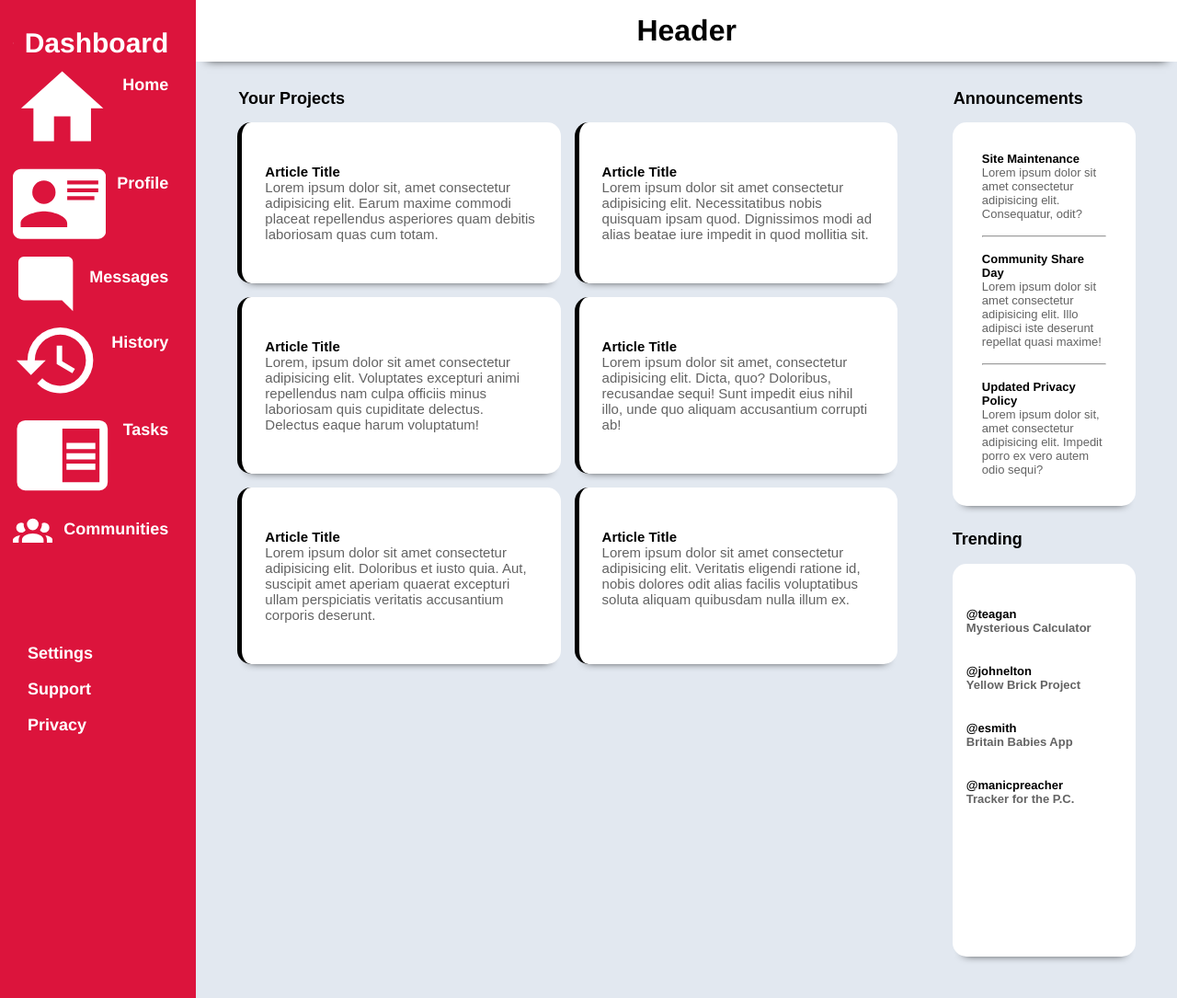
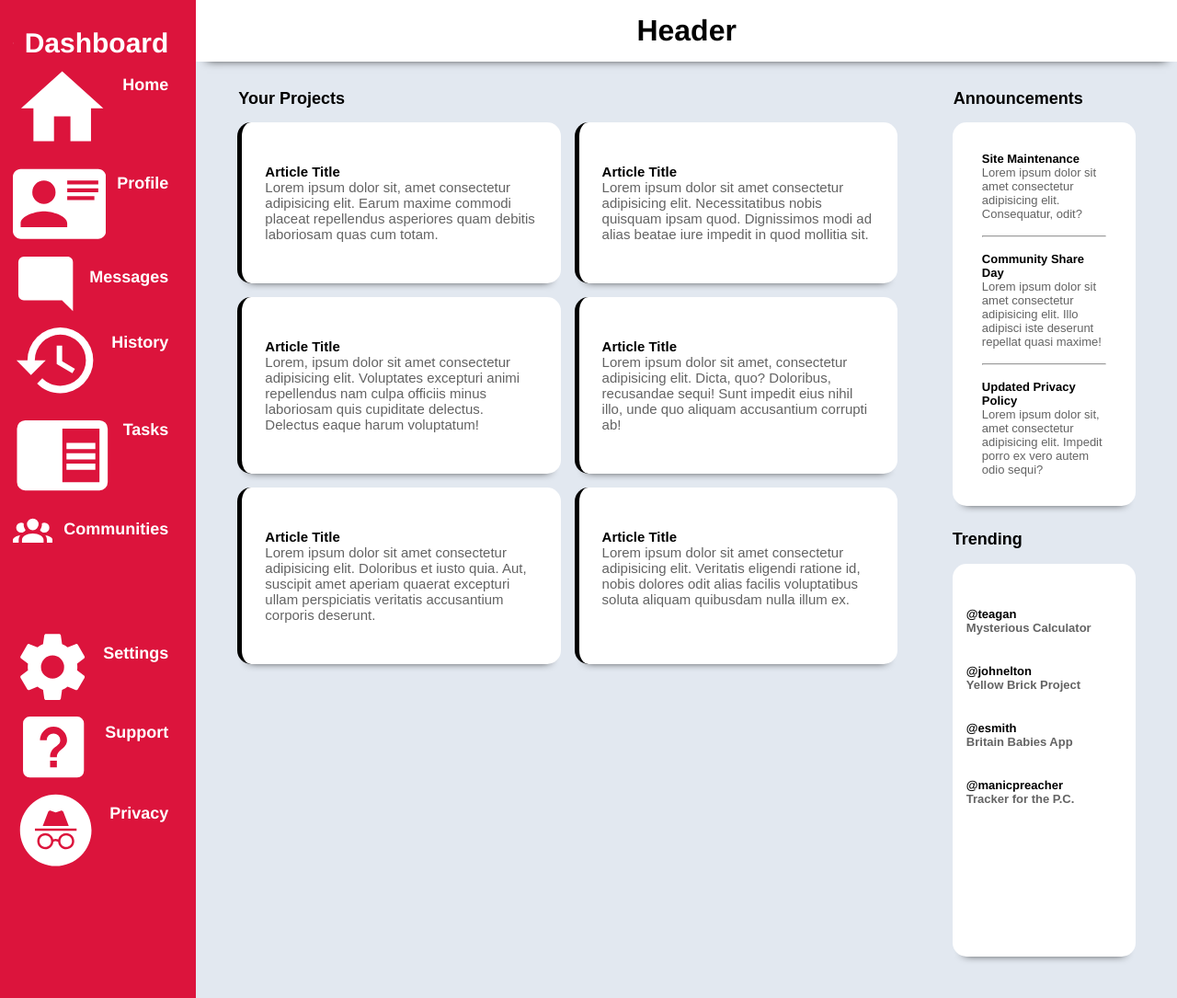
Before and after one commit to sir-aphim/dashboard, a plain HTML site: page index.html in a window 1280 px wide. Shown: the whole page at 92% size. Drawn offline with Linux system fonts and the light colour scheme.

Commit message:
Nest second settings in list

```diff
--- a/index.html
+++ b/index.html
@@ -64,10 +64,33 @@
               </ul>
 
             </div>
-            <div class="settings">
-                <p>Settings</p>
-                <p>Support</p>
-                <p>Privacy</p>
+            <div class="options settings">
+              <ul>
+                <li>
+                  <svg class="lesser-logo" xmlns="http://www.w3.org/2000/svg" viewBox="0 0 24 24" fill="#FFFFFF">
+                    <title>cog</title>
+                    <path d="M12,15.5A3.5,3.5 0 0,1 8.5,12A3.5,3.5 0 0,1 12,8.5A3.5,3.5 0 0,1 15.5,12A3.5,3.5 0 0,1 12,15.5M19.43,12.97C19.47,12.65 19.5,12.33 19.5,12C19.5,11.67 19.47,11.34 19.43,11L21.54,9.37C21.73,9.22 21.78,8.95 21.66,8.73L19.66,5.27C19.54,5.05 19.27,4.96 19.05,5.05L16.56,6.05C16.04,5.66 15.5,5.32 14.87,5.07L14.5,2.42C14.46,2.18 14.25,2 14,2H10C9.75,2 9.54,2.18 9.5,2.42L9.13,5.07C8.5,5.32 7.96,5.66 7.44,6.05L4.95,5.05C4.73,4.96 4.46,5.05 4.34,5.27L2.34,8.73C2.21,8.95 2.27,9.22 2.46,9.37L4.57,11C4.53,11.34 4.5,11.67 4.5,12C4.5,12.33 4.53,12.65 4.57,12.97L2.46,14.63C2.27,14.78 2.21,15.05 2.34,15.27L4.34,18.73C4.46,18.95 4.73,19.03 4.95,18.95L7.44,17.94C7.96,18.34 8.5,18.68 9.13,18.93L9.5,21.58C9.54,21.82 9.75,22 10,22H14C14.25,22 14.46,21.82 14.5,21.58L14.87,18.93C15.5,18.67 16.04,18.34 16.56,17.94L19.05,18.95C19.27,19.03 19.54,18.95 19.66,18.73L21.66,15.27C21.78,15.05 21.73,14.78 21.54,14.63L19.43,12.97Z" />
+                  </svg>
+                  <p>Settings</p>
+                </li>
+                <li>
+                  <svg class="lesser-logo" xmlns="http://www.w3.org/2000/svg" viewBox="0 0 24 24" fill="#FFFFFF">
+                    <title>help-box</title>
+                    <path d="M11,18H13V16H11V18M12,6A4,4 0 0,0 8,10H10A2,2 0 0,1 12,8A2,2 0 0,1 14,10C14,12 11,11.75 11,15H13C13,12.75 16,12.5 16,10A4,4 0 0,0 12,6M5,3H19A2,2 0 0,1 21,5V19A2,2 0 0,1 19,21H5A2,2 0 0,1 3,19V5A2,2 0 0,1 5,3Z" />
+                  </svg>
+                  <p>Support</p>
+                </li>
+                <li>
+                  <svg class="lesser-logo" xmlns="http://www.w3.org/2000/svg" viewBox="0 0 24 24" fill="#FFFFFF">
+                    <title>incognito-circle</title>
+                    <path d="M12 2C17.5 2 22 6.5 22 12S17.5 22 12 22 2 17.5 2 12 6.5 2 12 2M14.92 12.81C13.84 12.81 12.95 13.56 12.71 14.56C12.17 14.33 11.66 14.39 11.29 14.55C11.05 13.55 10.15 12.81 9.08 12.81C7.83 12.81 6.82 13.82 6.82 15.07C6.82 16.32 7.83 17.33 9.08 17.33C10.28 17.33 11.24 16.42 11.33 15.25C11.53 15.12 12.04 14.86 12.67 15.26C12.77 16.42 13.73 17.33 14.92 17.33C16.17 17.33 17.18 16.32 17.18 15.07C17.18 13.82 16.17 12.81 14.92 12.81M9.08 13.45C10 13.45 10.7 14.18 10.7 15.07C10.7 15.96 10 16.69 9.08 16.69C8.19 16.69 7.46 15.96 7.46 15.07C7.46 14.18 8.19 13.45 9.08 13.45M14.92 13.45C15.81 13.45 16.54 14.18 16.54 15.07C16.54 15.96 15.81 16.69 14.92 16.69C14 16.69 13.3 15.96 13.3 15.07C13.3 14.18 14 13.45 14.92 13.45M17.83 11.5H6.17V12.17H17.83V11.5M14.15 6.89C14 6.59 13.67 6.43 13.35 6.53L12 7L10.65 6.53L10.61 6.5C10.29 6.43 9.95 6.61 9.84 6.92L8.36 10.83H15.64L14.16 6.92L14.15 6.89Z" />
+                  </svg>
+                  <p>Privacy</p>
+                </li>
+              </ul>
+
+
+
             </div>
           </div>
           <div class="article">
```
